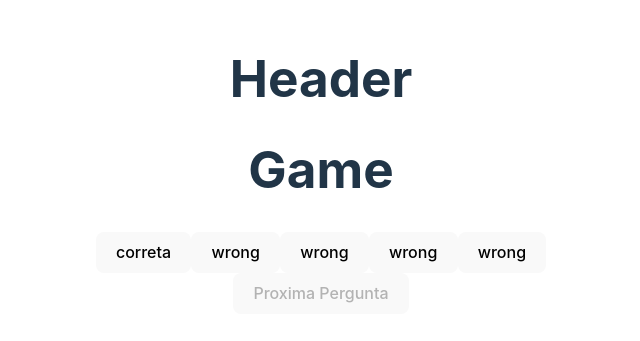
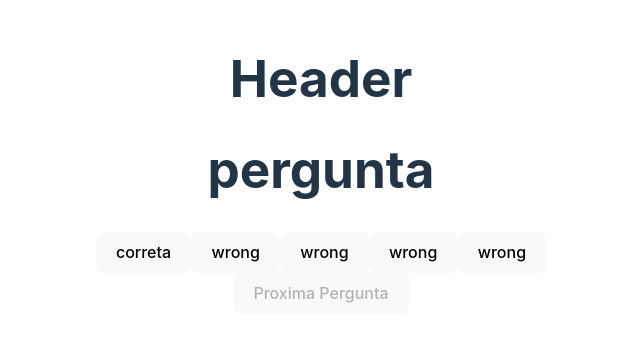
Before and after one commit to EsdrasThiago/digitallaw, a React (Vite) app: page /game in a window 1280 px wide. Shown: the part 235-576 px from the top of the page, without its empty margins (319-959 px from the left). Built offline with nearby package versions, Linux system fonts and the light colour scheme.

Commit message:
Fazendo pergunta aparecer na tela e diminuindo logica do className

```diff
--- a/src/pages/Game.jsx
+++ b/src/pages/Game.jsx
@@ -16,12 +16,14 @@ function Game() {
   // const [wrongAnswers, setWrongAnswers] = useState([]);
   const [isFinished, setIsFinished] = useState(false);
   const [allAnswers, setAllAnswers] = useState([]);
+  const [questionTitle, setQuestionTitle] = useState('');
 
   useEffect(() => {
     if (counter < questions.length) {
       setAllAnswers([])
       const allAnswersDefine = [questions[counter].correct_awnsner, ...questions[counter].wrong_awnsners]
       const shuffleAnswers = shuffle(allAnswersDefine)
+      setQuestionTitle(questions[counter].question)
       setAllAnswers(shuffleAnswers)
     }
     if (counter >= questions.length) {
@@ -47,8 +49,8 @@ function Game() {
   return (
     <div>
       <Header />
-      <h1>Game</h1>
       <div>
+        {!isFinished && <h1>{questionTitle}</h1>}
         {isFinished ?
           (<div>
             <h1>Acertou: {correctCounter}</h1>
@@ -61,7 +63,7 @@ function Game() {
               key={e + i}
               disabled={isDisabled}
               onClick={questionMarked}
-              className={isMarked && ((isMarked && (e === questions[counter].correct_awnsner))
+              className={isMarked && ((e === questions[counter].correct_awnsner)
                 ? 'correct__choice'
                 : 'wrong__choice')}
             >{e}</button>
```
